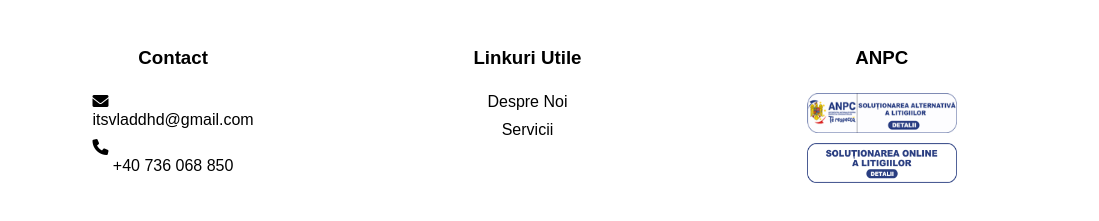
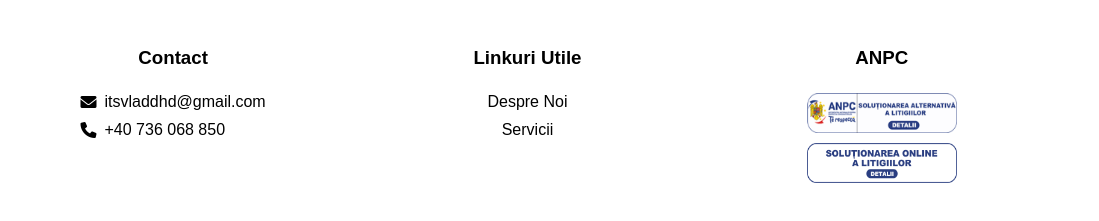
Before and after one commit to vlad-ion200/vlad-ion200.github.io, a plain HTML site: page index.html in a window 1280 px wide. Shown: the part 2309-2530 px from the top of the page, 181-1280 px from the left. Drawn offline with Linux system fonts and the light colour scheme.

Commit message:
Update styles.css

```diff
--- a/styles.css
+++ b/styles.css
@@ -274,6 +274,60 @@ footer {
     margin-top: 10px;
 }
 
+.footer-details ul {
+    list-style-type: none; /* Elimină punctele de la liste */
+    padding: 0; /* Elimină paddingul implicit */
+    margin: 0; /* Elimină marginea implicită */
+}
+
+.footer-details li {
+    display: flex; /* Folosește flexbox pentru aliniere pe același rând */
+    align-items: center; /* Aliniază vertical iconițele și textul */
+    margin-bottom: 10px; /* Spațiu între elementele listei */
+}
+
+.footer-details i {
+    margin-right: 8px; /* Spațiu între iconiță și text */
+    color: #000000; /* Culoare iconiță */
+}
+
+.footer-details a {
+    color: #000000; /* Culoare text link */
+    text-decoration: none; /* Elimină sublinierea linkurilor */
+    transition: color 0.3s ease; /* Tranziție de culoare la hover */
+}
+
+.footer-details a:hover {
+    color: #ff6600; /* Culoare de accent la hover */
+}
+
+.footer-details ul {
+    list-style-type: none; /* Elimină punctele de la liste */
+    padding: 0; /* Elimină paddingul implicit */
+    margin: 0; /* Elimină marginea implicită */
+}
+
+.footer-details li {
+    display: flex; /* Folosește flexbox pentru aliniere pe același rând */
+    align-items: center; /* Aliniază vertical iconițele și textul */
+    margin-bottom: 10px; /* Spațiu între elementele listei */
+}
+
+.footer-details i {
+    margin-right: 8px; /* Spațiu între iconiță și text */
+    color: #000000; /* Culoare iconiță */
+}
+
+.footer-details a {
+    color: #000000; /* Culoare text link */
+    text-decoration: none; /* Elimină sublinierea linkurilor */
+    transition: color 0.3s ease; /* Tranziție de culoare la hover */
+}
+
+.footer-details a:hover {
+    color: #ff6600; /* Culoare de accent la hover */
+}
+
 .footer-details ul,
 .footer-links ul,
 .footer-anpc ul {
@@ -339,7 +393,7 @@ footer {
 }
 
 
-/* Stiluri pentru ecrane mici (telefoane) */
+/* Stiluri subsol pentru ecrane mici (telefoane) */
 @media (max-width: 480px) {
     header {
         padding: 5px;
```
